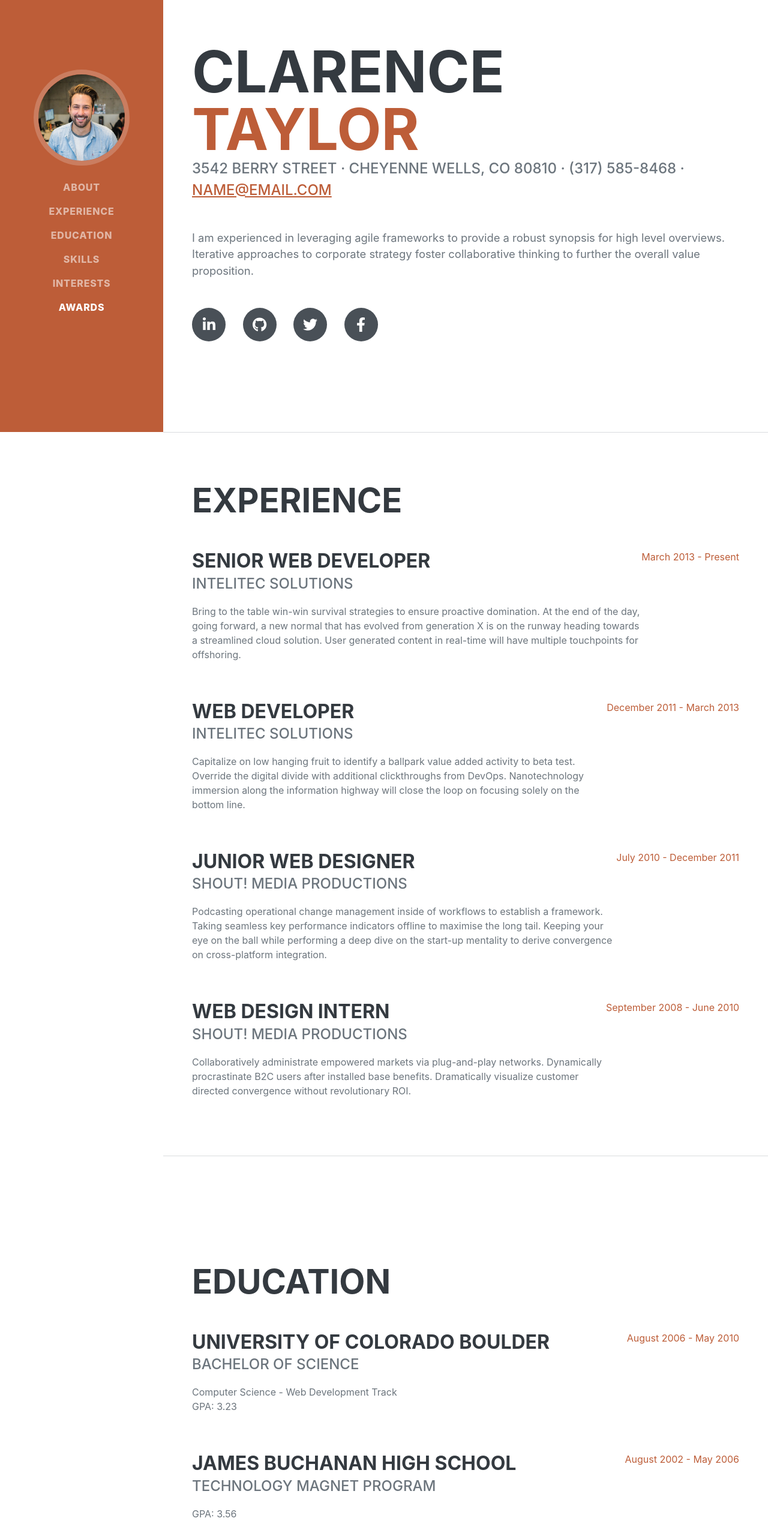
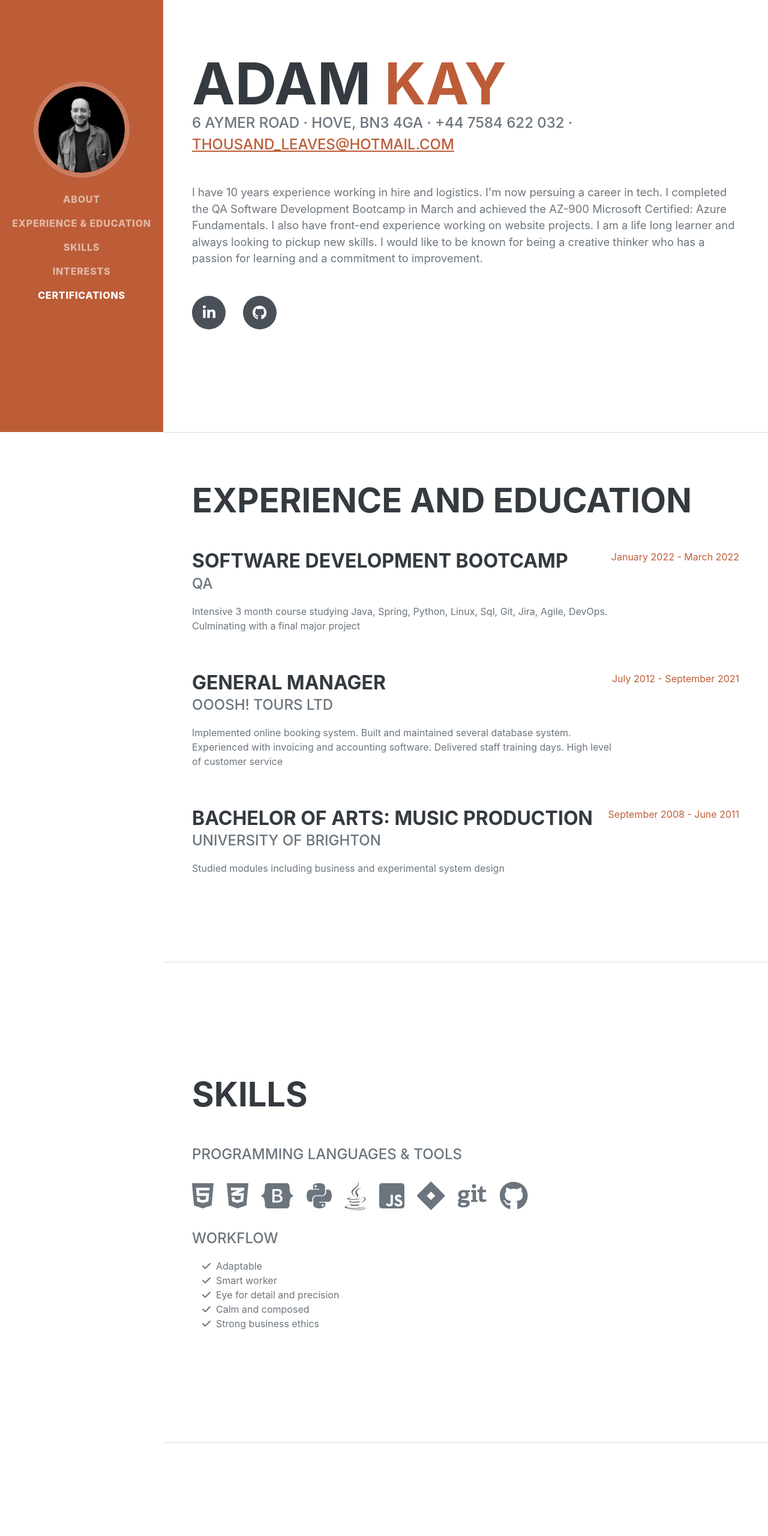
Before and after one commit to thousand-leaves/thousand-leaves.github.io, a plain HTML site: page index.html in a window 1280 px wide. Shown: the part 80-2640 px from the top of the page at 60% size. Drawn offline with nearby package versions, Linux system fonts and the light colour scheme; a web font is replaced by a local one.

Commit message:
Second commit with personal details updated in HTML index file

```diff
--- a/index.html
+++ b/index.html
@@ -19,18 +19,17 @@
         <!-- Navigation-->
         <nav class="navbar navbar-expand-lg navbar-dark bg-primary fixed-top" id="sideNav">
             <a class="navbar-brand js-scroll-trigger" href="#page-top">
-                <span class="d-block d-lg-none">Clarence Taylor</span>
-                <span class="d-none d-lg-block"><img class="img-fluid img-profile rounded-circle mx-auto mb-2" src="assets/img/profile.jpg" alt="..." /></span>
+                <span class="d-block d-lg-none">Adam Kay</span>
+                <span class="d-none d-lg-block"><img class="img-fluid img-profile rounded-circle mx-auto mb-2" src="assets/img/adam_profile_pic.png" alt="..." /></span>
             </a>
             <button class="navbar-toggler" type="button" data-bs-toggle="collapse" data-bs-target="#navbarResponsive" aria-controls="navbarResponsive" aria-expanded="false" aria-label="Toggle navigation"><span class="navbar-toggler-icon"></span></button>
             <div class="collapse navbar-collapse" id="navbarResponsive">
                 <ul class="navbar-nav">
                     <li class="nav-item"><a class="nav-link js-scroll-trigger" href="#about">About</a></li>
-                    <li class="nav-item"><a class="nav-link js-scroll-trigger" href="#experience">Experience</a></li>
-                    <li class="nav-item"><a class="nav-link js-scroll-trigger" href="#education">Education</a></li>
+                    <li class="nav-item"><a class="nav-link js-scroll-trigger" href="#experience">Experience & Education</a></li>
                     <li class="nav-item"><a class="nav-link js-scroll-trigger" href="#skills">Skills</a></li>
                     <li class="nav-item"><a class="nav-link js-scroll-trigger" href="#interests">Interests</a></li>
-                    <li class="nav-item"><a class="nav-link js-scroll-trigger" href="#awards">Awards</a></li>
+                    <li class="nav-item"><a class="nav-link js-scroll-trigger" href="#awards">Certifications</a></li>
                 </ul>
             </div>
         </nav>
@@ -40,19 +39,17 @@
             <section class="resume-section" id="about">
                 <div class="resume-section-content">
                     <h1 class="mb-0">
-                        Clarence
-                        <span class="text-primary">Taylor</span>
+                        Adam
+                        <span class="text-primary">Kay</span>
                     </h1>
                     <div class="subheading mb-5">
-                        3542 Berry Street · Cheyenne Wells, CO 80810 · (317) 585-8468 ·
-                        <a href="mailto:name@email.com">name@email.com</a>
+                        6 Aymer Road · Hove, BN3 4GA · +44 7584 622 032 ·
+                        <a href="mailto:name@email.com">thousand_leaves@hotmail.com</a>
                     </div>
-                    <p class="lead mb-5">I am experienced in leveraging agile frameworks to provide a robust synopsis for high level overviews. Iterative approaches to corporate strategy foster collaborative thinking to further the overall value proposition.</p>
+                    <p class="lead mb-5">I have 10 years experience working in hire and logistics. I'm now persuing a career in tech. I completed the QA Software Development Bootcamp in March and achieved the AZ-900 Microsoft Certified: Azure Fundamentals. I also have front-end experience working on website projects. I am a life long learner and always looking to pickup new skills. I would like to be known for being a creative thinker who has a passion for learning and a commitment to improvement.</p>
                     <div class="social-icons">
-                        <a class="social-icon" href="#!"><i class="fab fa-linkedin-in"></i></a>
-                        <a class="social-icon" href="#!"><i class="fab fa-github"></i></a>
-                        <a class="social-icon" href="#!"><i class="fab fa-twitter"></i></a>
-                        <a class="social-icon" href="#!"><i class="fab fa-facebook-f"></i></a>
+                        <a class="social-icon" href="https://www.linkedin.com/in/adamkay88/" target=”_blank”><i class="fab fa-linkedin-in"></i></a>
+                        <a class="social-icon" href="https://github.com/thousand-leaves" target=”_blank”><i class="fab fa-github"></i></a>
                     </div>
                 </div>
             </section>
@@ -60,62 +57,30 @@
             <!-- Experience-->
             <section class="resume-section" id="experience">
                 <div class="resume-section-content">
-                    <h2 class="mb-5">Experience</h2>
+                    <h2 class="mb-5">Experience and Education</h2>
                     <div class="d-flex flex-column flex-md-row justify-content-between mb-5">
                         <div class="flex-grow-1">
-                            <h3 class="mb-0">Senior Web Developer</h3>
-                            <div class="subheading mb-3">Intelitec Solutions</div>
-                            <p>Bring to the table win-win survival strategies to ensure proactive domination. At the end of the day, going forward, a new normal that has evolved from generation X is on the runway heading towards a streamlined cloud solution. User generated content in real-time will have multiple touchpoints for offshoring.</p>
+                            <h3 class="mb-0">Software Development Bootcamp</h3>
+                            <div class="subheading mb-3">QA</div>
+                            <p>Intensive 3 month course studying Java, Spring, Python, Linux, Sql, Git, Jira, Agile, DevOps. Culminating with a final major project</p>
                         </div>
-                        <div class="flex-shrink-0"><span class="text-primary">March 2013 - Present</span></div>
+                        <div class="flex-shrink-0"><span class="text-primary">January 2022 - March 2022</span></div>
                     </div>
                     <div class="d-flex flex-column flex-md-row justify-content-between mb-5">
                         <div class="flex-grow-1">
-                            <h3 class="mb-0">Web Developer</h3>
-                            <div class="subheading mb-3">Intelitec Solutions</div>
-                            <p>Capitalize on low hanging fruit to identify a ballpark value added activity to beta test. Override the digital divide with additional clickthroughs from DevOps. Nanotechnology immersion along the information highway will close the loop on focusing solely on the bottom line.</p>
+                            <h3 class="mb-0">General Manager</h3>
+                            <div class="subheading mb-3">Ooosh! Tours Ltd</div>
+                            <p>Implemented online booking system. Built and maintained several database system. Experienced with invoicing and accounting software. Delivered staff training days. High level of customer service</p>
                         </div>
-                        <div class="flex-shrink-0"><span class="text-primary">December 2011 - March 2013</span></div>
+                        <div class="flex-shrink-0"><span class="text-primary">July 2012 - September 2021</span></div>
                     </div>
                     <div class="d-flex flex-column flex-md-row justify-content-between mb-5">
                         <div class="flex-grow-1">
-                            <h3 class="mb-0">Junior Web Designer</h3>
-                            <div class="subheading mb-3">Shout! Media Productions</div>
-                            <p>Podcasting operational change management inside of workflows to establish a framework. Taking seamless key performance indicators offline to maximise the long tail. Keeping your eye on the ball while performing a deep dive on the start-up mentality to derive convergence on cross-platform integration.</p>
+                            <h3 class="mb-0">Bachelor of Arts: Music Production</h3>
+                            <div class="subheading mb-3">University of Brighton</div>
+                            <p>Studied modules including business and experimental system design</p>
                         </div>
-                        <div class="flex-shrink-0"><span class="text-primary">July 2010 - December 2011</span></div>
-                    </div>
-                    <div class="d-flex flex-column flex-md-row justify-content-between">
-                        <div class="flex-grow-1">
-                            <h3 class="mb-0">Web Design Intern</h3>
-                            <div class="subheading mb-3">Shout! Media Productions</div>
-                            <p>Collaboratively administrate empowered markets via plug-and-play networks. Dynamically procrastinate B2C users after installed base benefits. Dramatically visualize customer directed convergence without revolutionary ROI.</p>
-                        </div>
-                        <div class="flex-shrink-0"><span class="text-primary">September 2008 - June 2010</span></div>
-                    </div>
-                </div>
-            </section>
-            <hr class="m-0" />
-            <!-- Education-->
-            <section class="resume-section" id="education">
-                <div class="resume-section-content">
-                    <h2 class="mb-5">Education</h2>
-                    <div class="d-flex flex-column flex-md-row justify-content-between mb-5">
-                        <div class="flex-grow-1">
-                            <h3 class="mb-0">University of Colorado Boulder</h3>
-                            <div class="subheading mb-3">Bachelor of Science</div>
-                            <div>Computer Science - Web Development Track</div>
-                            <p>GPA: 3.23</p>
-                        </div>
-                        <div class="flex-shrink-0"><span class="text-primary">August 2006 - May 2010</span></div>
-                    </div>
-                    <div class="d-flex flex-column flex-md-row justify-content-between">
-                        <div class="flex-grow-1">
-                            <h3 class="mb-0">James Buchanan High School</h3>
-                            <div class="subheading mb-3">Technology Magnet Program</div>
-                            <p>GPA: 3.56</p>
-                        </div>
-                        <div class="flex-shrink-0"><span class="text-primary">August 2002 - May 2006</span></div>
+                        <div class="flex-shrink-0"><span class="text-primary">September 2008 - June 2011</span></div>
                     </div>
                 </div>
             </section>
@@ -128,34 +93,39 @@
                     <ul class="list-inline dev-icons">
                         <li class="list-inline-item"><i class="fab fa-html5"></i></li>
                         <li class="list-inline-item"><i class="fab fa-css3-alt"></i></li>
-                        <li class="list-inline-item"><i class="fab fa-js-square"></i></li>
-                        <li class="list-inline-item"><i class="fab fa-angular"></i></li>
-                        <li class="list-inline-item"><i class="fab fa-react"></i></li>
-                        <li class="list-inline-item"><i class="fab fa-node-js"></i></li>
-                        <li class="list-inline-item"><i class="fab fa-sass"></i></li>
-                        <li class="list-inline-item"><i class="fab fa-less"></i></li>
-                        <li class="list-inline-item"><i class="fab fa-wordpress"></i></li>
-                        <li class="list-inline-item"><i class="fab fa-gulp"></i></li>
-                        <li class="list-inline-item"><i class="fab fa-grunt"></i></li>
-                        <li class="list-inline-item"><i class="fab fa-npm"></i></li>
+                        <li class="list-inline-item"><i class="fab fa-bootstrap"></i></li>
+                        <li class="list-inline-item"><i class="fab fa-python"></i></li>
+                        <li class="list-inline-item"><i class="fab fa-java"></i></li>
+                        <li class="list-inline-item"><i class="fab fa-js-square"></i>
+                        </li>
+                        <li class="list-inline-item"><i class="fab fa-jira"></i>
+                        </li>
+                        <li class="list-inline-item"><i class="fab fa-git"></i>
+                        </li>
+                        <li class="list-inline-item"><i class="fab fa-github"></i>
+                        </li>
                     </ul>
                     <div class="subheading mb-3">Workflow</div>
                     <ul class="fa-ul mb-0">
                         <li>
                             <span class="fa-li"><i class="fas fa-check"></i></span>
-                            Mobile-First, Responsive Design
+                            Adaptable
                         </li>
                         <li>
                             <span class="fa-li"><i class="fas fa-check"></i></span>
-                            Cross Browser Testing & Debugging
+                            Smart worker
                         </li>
                         <li>
                             <span class="fa-li"><i class="fas fa-check"></i></span>
-                            Cross Functional Teams
+                            Eye for detail and precision
                         </li>
                         <li>
                             <span class="fa-li"><i class="fas fa-check"></i></span>
-                            Agile Development & Scrum
+                            Calm and composed
+                        </li>
+                        <li>
+                            <span class="fa-li"><i class="fas fa-check"></i></span>
+                            Strong business ethics
                         </li>
                     </ul>
                 </div>
@@ -165,53 +135,23 @@
             <section class="resume-section" id="interests">
                 <div class="resume-section-content">
                     <h2 class="mb-5">Interests</h2>
-                    <p>Apart from being a web developer, I enjoy most of my time being outdoors. In the winter, I am an avid skier and novice ice climber. During the warmer months here in Colorado, I enjoy mountain biking, free climbing, and kayaking.</p>
-                    <p class="mb-0">When forced indoors, I follow a number of sci-fi and fantasy genre movies and television shows, I am an aspiring chef, and I spend a large amount of my free time exploring the latest technology advancements in the front-end web development world.</p>
+                    <p>Aside from software development, I have a passion for travel and the outdoors. Last year I converted a campervan and travelled around europe surfing and hiking while co-running an online illustration business with my partner.</p>
+                    <p class="mb-0">When not travelling the world, I've always had a passion for music and have played in several bands. I studied music production at university and have built a few music software plugins. What I enjoy most is taking my love of technology into the studio and being creative with it.</p>
                 </div>
             </section>
             <hr class="m-0" />
             <!-- Awards-->
             <section class="resume-section" id="awards">
                 <div class="resume-section-content">
-                    <h2 class="mb-5">Awards & Certifications</h2>
+                    <h2 class="mb-5">Certifications</h2>
                     <ul class="fa-ul mb-0">
                         <li>
                             <span class="fa-li"><i class="fas fa-trophy text-warning"></i></span>
-                            Google Analytics Certified Developer
+                            AZ-900 Microsoft Certified: Azure Fundamentals
                         </li>
                         <li>
                             <span class="fa-li"><i class="fas fa-trophy text-warning"></i></span>
-                            Mobile Web Specialist - Google Certification
-                        </li>
-                        <li>
-                            <span class="fa-li"><i class="fas fa-trophy text-warning"></i></span>
-                            1
-                            <sup>st</sup>
-                            Place - University of Colorado Boulder - Emerging Tech Competition 2009
-                        </li>
-                        <li>
-                            <span class="fa-li"><i class="fas fa-trophy text-warning"></i></span>
-                            1
-                            <sup>st</sup>
-                            Place - University of Colorado Boulder - Adobe Creative Jam 2008 (UI Design Category)
-                        </li>
-                        <li>
-                            <span class="fa-li"><i class="fas fa-trophy text-warning"></i></span>
-                            2
-                            <sup>nd</sup>
-                            Place - University of Colorado Boulder - Emerging Tech Competition 2008
-                        </li>
-                        <li>
-                            <span class="fa-li"><i class="fas fa-trophy text-warning"></i></span>
-                            1
-                            <sup>st</sup>
-                            Place - James Buchanan High School - Hackathon 2006
-                        </li>
-                        <li>
-                            <span class="fa-li"><i class="fas fa-trophy text-warning"></i></span>
-                            3
-                            <sup>rd</sup>
-                            Place - James Buchanan High School - Hackathon 2005
+                            BCS, The Chartered Institute for IT
                         </li>
                     </ul>
                 </div>
```
Also changed, not shown: assets/img/favicon (2).ico (added), assets/img/profile.jpg (deleted).
